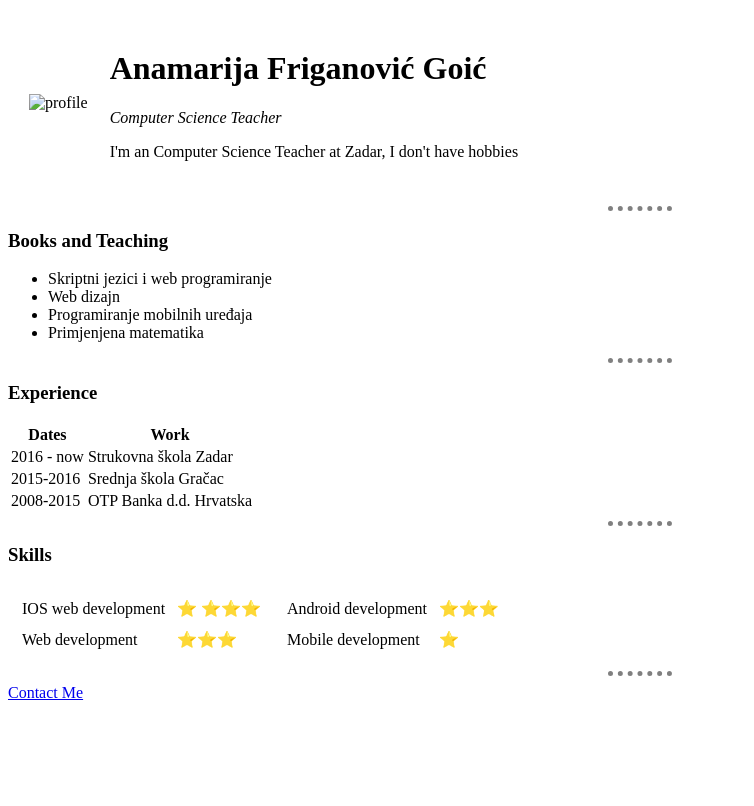
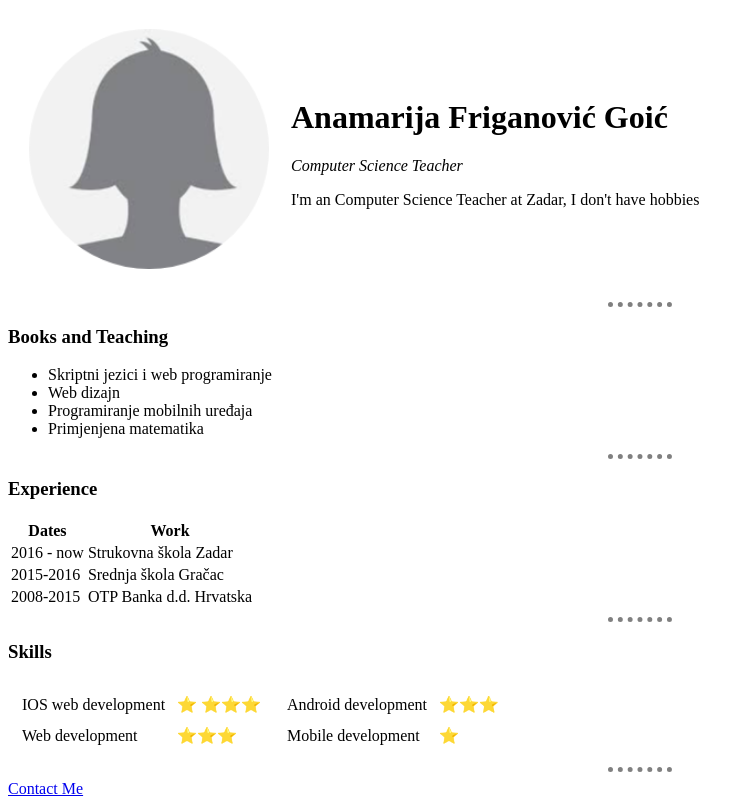
Before and after one commit to AnamarijaFG/MyCV, a plain HTML site: page index.html in a window 1280 px wide. Shown: the whole page, without its empty margins (0-754 px from the left). Drawn offline with Linux system fonts and the light colour scheme.

Commit message:
Update index.html

```diff
--- a/index.html
+++ b/index.html
@@ -8,7 +8,7 @@
   <body>
     <table cellspacing="20px">
       <tr>
-        <td><img src="jpg/circle-cropped.png" width="240" alt="profile"></td>
+        <td><img src="jpg/circle-cropped (1).png" width="240" alt="profile"></td>
         <td><h1>Anamarija Friganović Goić</h1>
         <em>Computer Science Teacher</em>
         <p>I'm an Computer Science Teacher at Zadar, I don't have hobbies</p>
```
